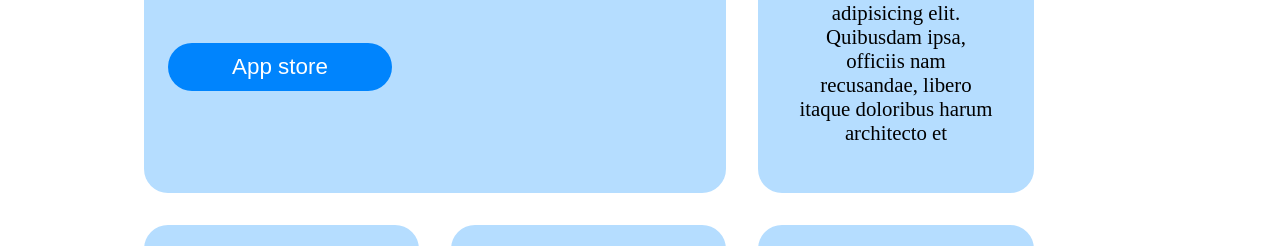
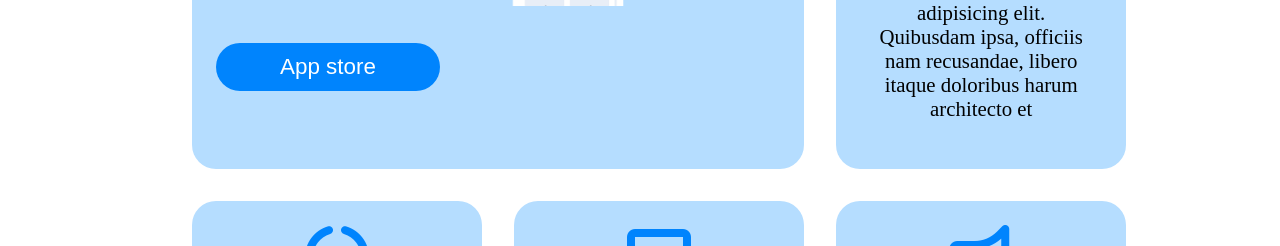
Before and after one commit to MatteoCarbone17/htmlcss-responsive-layout, a plain HTML site: page index.html in a window 1280 px wide. Shown: the part 393-639 px from the top of the page. Drawn offline with Linux system fonts and the light colour scheme.

Commit message:
fix width cards-container

```diff
--- a/css/style.css
+++ b/css/style.css
@@ -435,13 +435,14 @@ div.benefit-card>p{
         flex-wrap: wrap;
         margin: 0 auto;
         width: 80%;
+        padding-left: 3rem;
         margin-top: 3.5rem;
         margin-bottom: 3.5rem;
 
     }
 
     .cards-container>.cards-blu{
-        width: calc(30% - 2rem);
+        width: calc(33% - 2rem);
         background-color: rgb(181, 221, 255);
         margin: 1rem;
 
@@ -450,7 +451,7 @@ div.benefit-card>p{
     }
 
     .cards-container>.cards-blu:first-child{
-        width: calc(60% - 2rem) ;
+        width: calc(66% - 2rem) ;
         background-color: rgb(181, 221, 255);
         display: flex;
 
```
